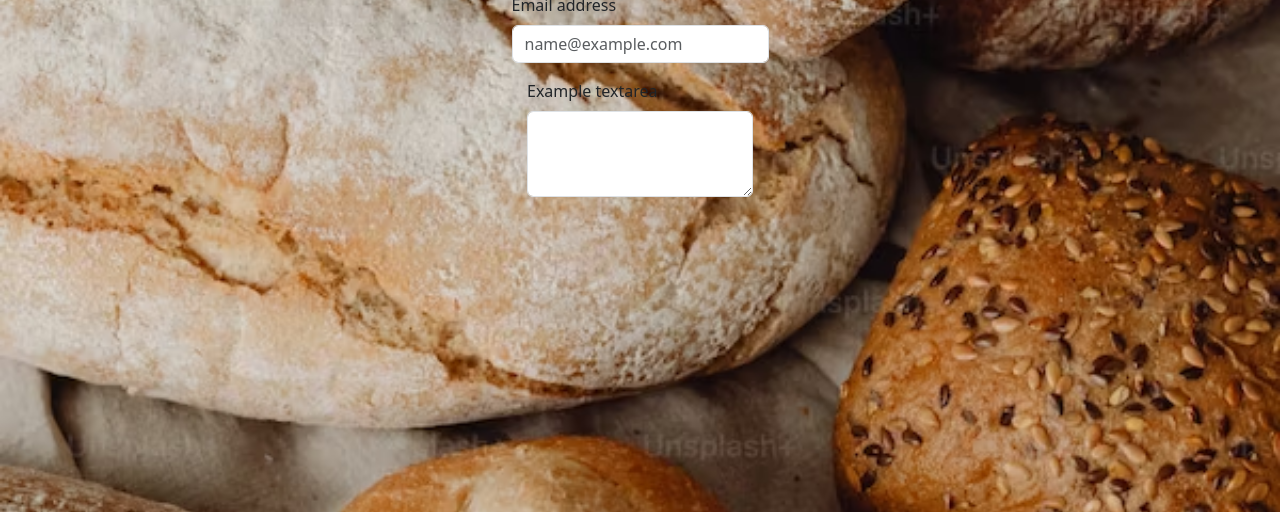
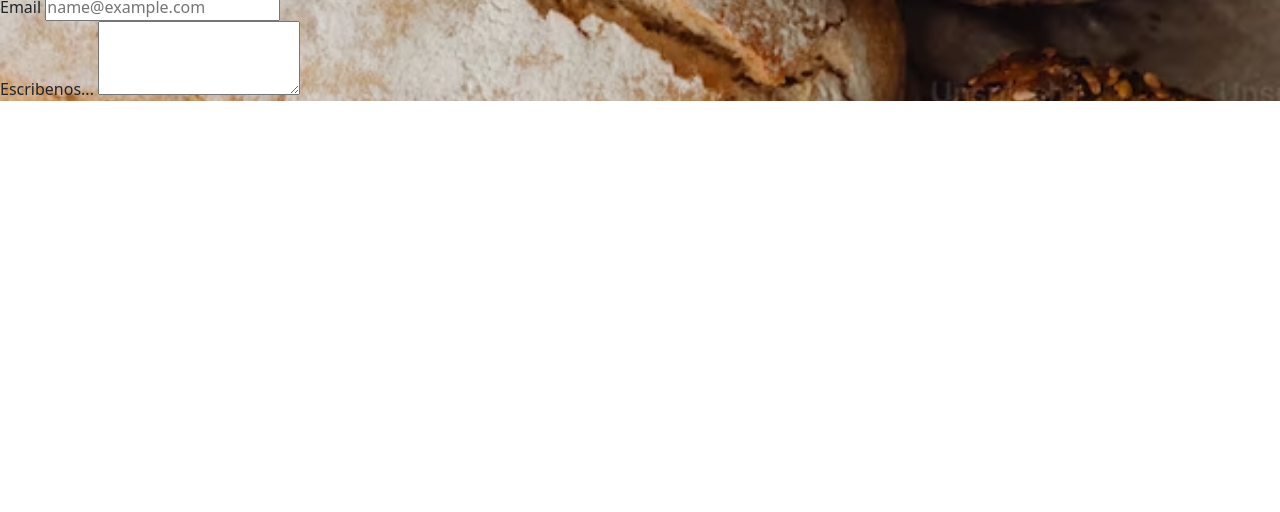
Before and after one commit to perezpa88/Glutenoff, a plain HTML site: page pages/contacto.html in a window 1280 px wide. Shown: the part 288-800 px from the top of the page. Drawn offline with nearby package versions, Linux system fonts and the light colour scheme.

Commit message:
contacto

```diff
--- a/css/style.css
+++ b/css/style.css
@@ -66,11 +66,21 @@ a{
 a:hover{
   color: aqua;
 
+
+
+/* contacto */
 }
-body{
+.fondo{
   background-image: url(../img/fondo1.avif);
-  height: 100vh;
+  height: 100%;
   background-position: center;
   background-size: cover;
 
 }
+.cja{
+  border: 4px solid black;
+  background-color:#fff;
+  width:100%;
+  height:46px;
+  margin-bottom: 25px;
+}
--- a/pages/contacto.html
+++ b/pages/contacto.html
@@ -33,18 +33,18 @@
         </ul>
       </nav>
     </div>
-  </header>
-  <h3 class="contacto">GlutenOff:</h3>
+  </header class="container">
+  <h3 class="contacto">Dejanos un comentario:</h3>
 
-  <main>
-    <section class="d-flex flex-column align-items-lg-center cja">
-      <div class="mb-3">
-        <label for="exampleFormControlInput1" class="form-label">Email address</label>
-        <input type="email" class="form-control" id="exampleFormControlInput1" placeholder="name@example.com">
+  <main class="fondo">
+    <section class="">
+      <div class="">
+        <label class="">Email</label>
+        <input class="" id="exampleFormControlInput1" placeholder="name@example.com">
       </div>
-      <div class="mb-3">
-        <label for="exampleFormControlTextarea1" class="form-label">Example textarea</label>
-        <textarea class="form-control" id="exampleFormControlTextarea1" rows="3"></textarea>
+      <div class="">
+        <label class="">Escribenos...</label>
+        <textarea class="" id="exampleFormControlTextarea1" rows="3"></textarea>
       </div>
 
   </section>
```
